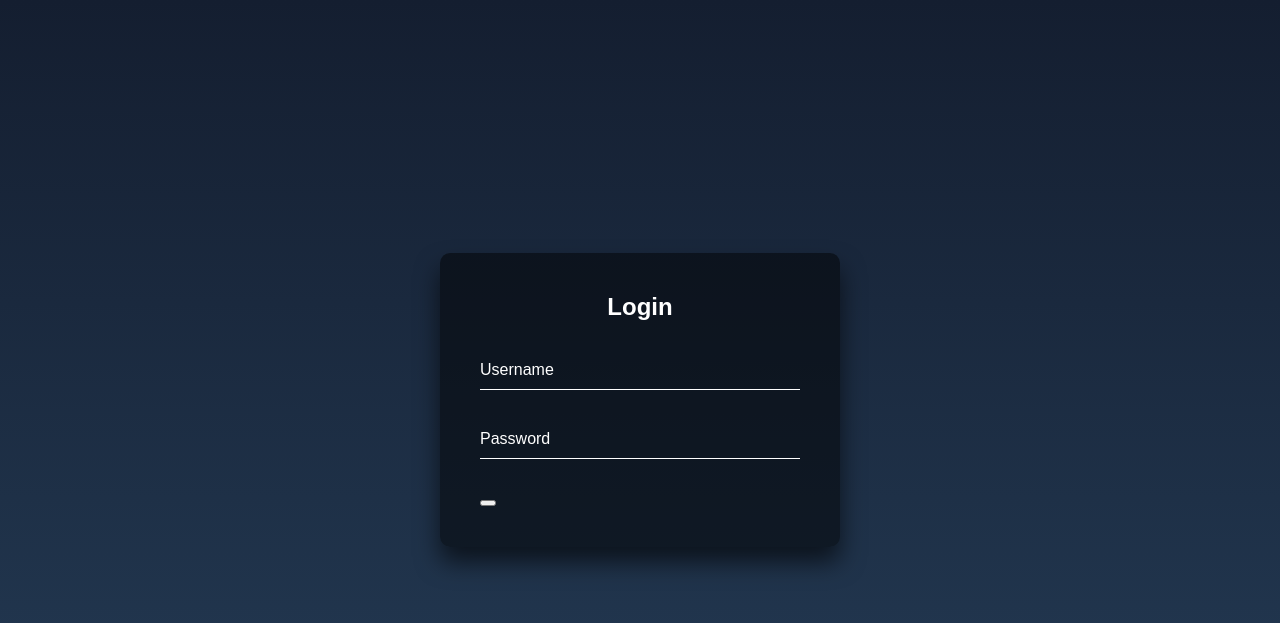
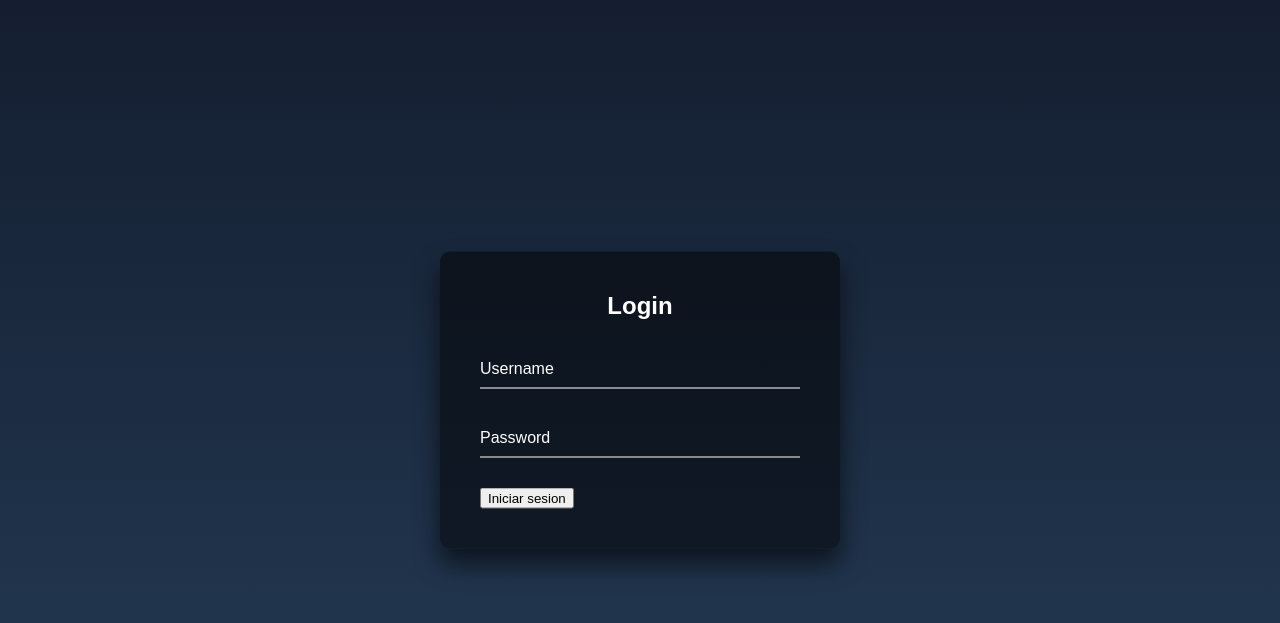
Before and after one commit to PabloTicci/ElVigiaWeb, a PHP site: page /inicio.php in a window 1280 px wide. Shown: the top 623 px of the page. Run offline with PHP 8.4, Linux system fonts and the light colour scheme.

Commit message:
Texto a boton

```diff
--- a/inicio.php
+++ b/inicio.php
@@ -23,7 +23,7 @@
                 <input type="password" name="clave" id="clave" required>
                 <label for="clave">Password</label>
             </div>
-            <button name="btningresar" class="btn" type="submit" value="Iniciar Seseio"></button>
+            <button name="btningresar" class="btn" type="submit" value="Iniciar Seseio">Iniciar sesion</button>
         </form>
     </div>
 
```
